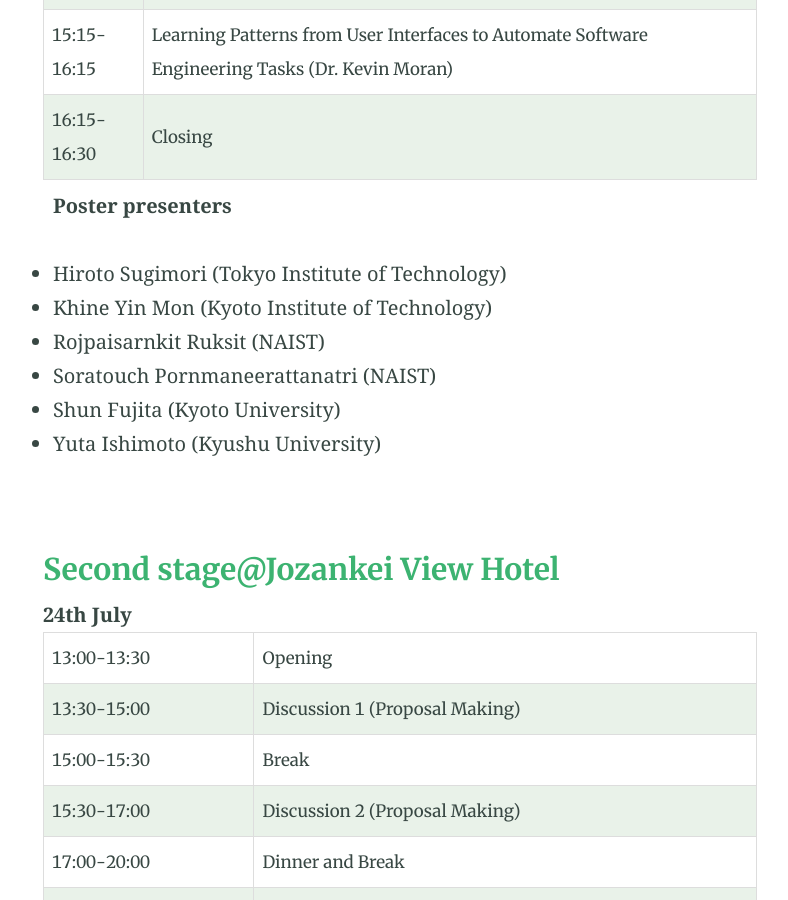
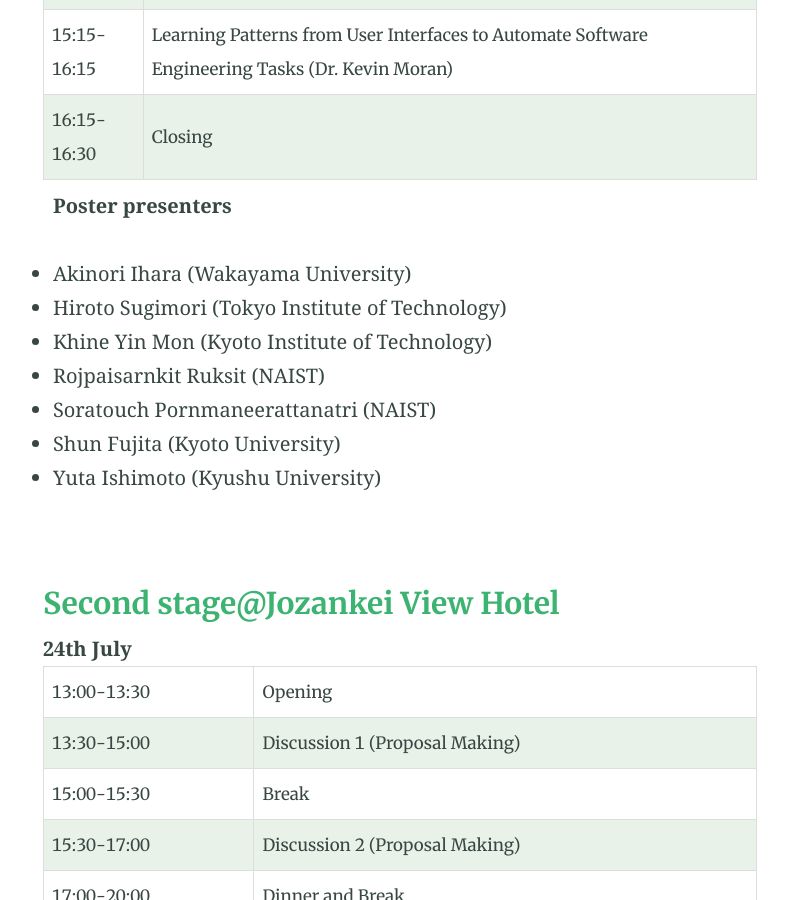
Before and after one commit to msr-asia-summit/msr-asia-summit.github.io, a Jekyll site: the page built from program.md, in a window 1280 px wide and 900 px high, scrolled down 1920 px. Shown: the whole window, without its empty margins (240-1028 px from the left). Built offline with Jekyll 4.4.1, drawn with Linux system fonts in a browser that asks for light colours.

Commit message:
add poster presenter

```diff
--- a/_includes/poster-presenter.html
+++ b/_includes/poster-presenter.html
@@ -11,6 +11,7 @@
     <p>
         <b>Poster presenters</b>
         <ul>
+            <li>Akinori Ihara (Wakayama University)</li>
             <li>Hiroto Sugimori (Tokyo Institute of Technology)</li>
             <li>Khine Yin Mon (Kyoto Institute of Technology)</li>
             <li>Rojpaisarnkit Ruksit (NAIST)</li>
```
